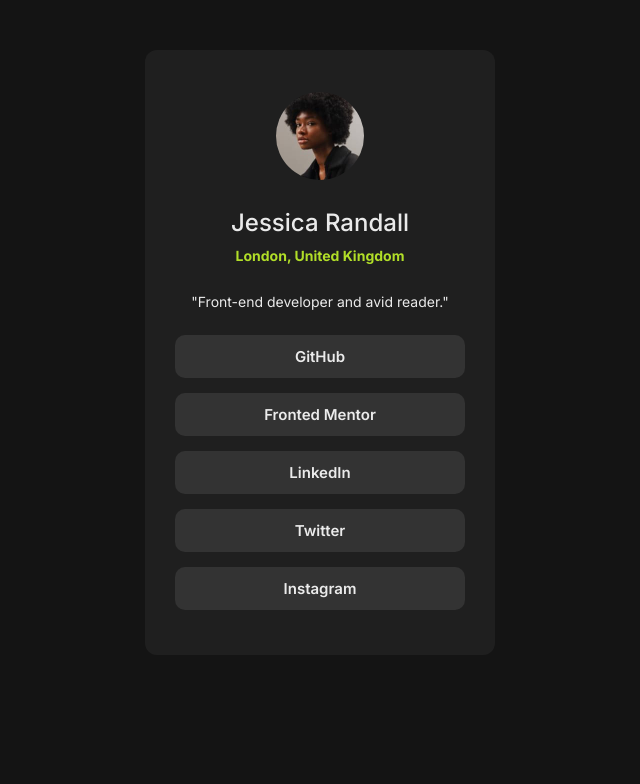
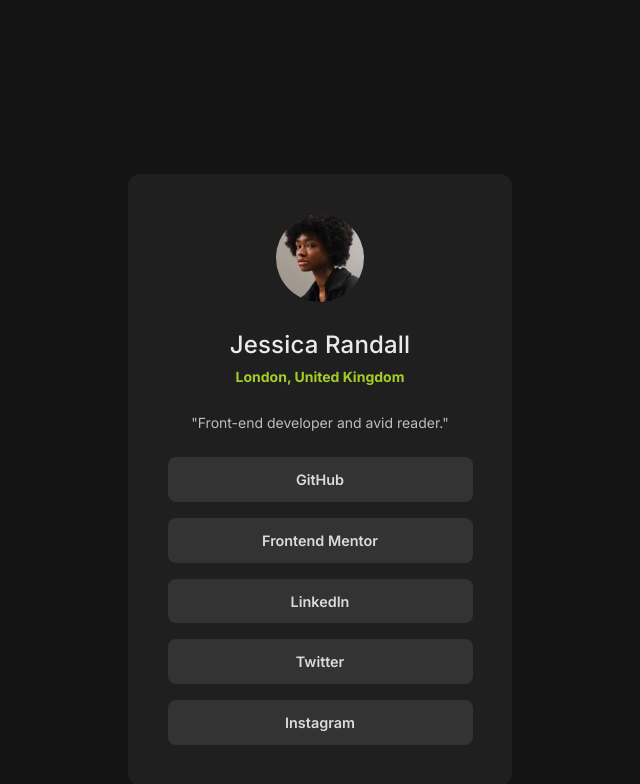
Before and after one commit to gabriel-m-dev/Social-links-profile-FRONTED-Mentor, a plain HTML site: page index.html in a window 1280 px wide. Shown: the whole page, without its empty margins (320-960 px from the left). Drawn offline with Linux system fonts and the light colour scheme.

Commit message:
final version

```diff
--- a/index.html
+++ b/index.html
@@ -22,7 +22,7 @@
             <div class="main__redes">
                 <ul class="redes__ul">
                     <li><a href="#" class="redes__links">GitHub</a></li>
-                    <li><a href="#" class="redes__links">Fronted Mentor</a></li>
+                    <li><a href="#" class="redes__links">Frontend Mentor</a></li>
                     <li><a href="#" class="redes__links">LinkedIn</a></li>
                     <li><a href="#" class="redes__links">Twitter</a></li>
                     <li><a href="#" class="redes__links">Instagram</a></li>
--- a/styles.css
+++ b/styles.css
@@ -10,7 +10,7 @@
 }
 
 :root {
-    --color-Green: hsla(75, 94%, 57%, 0.884);
+    --color-Green: hsla(75, 94%, 57%, 0.808);
     --color-White: hsla(0, 0%, 100%, 0.904);
     --color-Grey: hsl(0, 0%, 20%);
     --color-Dark-Grey: hsl(0, 0%, 12%);
@@ -22,15 +22,18 @@
 body {
     background-color: var(--color-Off-Black);
     min-height: 100vh;
+    display: flex;
+    justify-content: center;
+    align-items: center;
 }
 
 .contenedor {
     display: flex;
     flex-direction: column;
     background-color: var(--color-Dark-Grey);
-    margin: 50px auto;
-    width: 350px;
-    padding: 30px;
+    margin: 174px 0;
+    width: 384px;
+    padding: 28px 0 24px;
     text-align: center;
     border-radius: 12px;
 }
@@ -39,7 +42,7 @@
     display: block;
     border-radius: 50%;
     margin: 12px auto;
-    margin-bottom: 18px;
+    margin-bottom: 19px;
     width: 88px;
 }
 
@@ -51,8 +54,9 @@
 .header__name {
     color: var(--color-White);
     font-size: 1.5rem;
-    padding: 10px 0;
+    padding: 9px 0;
     font-weight: 500;
+    letter-spacing: .01rem;
 }
 
 .header__subtitle {
@@ -61,24 +65,32 @@
 }
 
 .main__parrafo {
-    color: var(--color-White);
+    color: rgba(255, 255, 255, 0.705);
     padding-top: 29px;
     font-size: 14px;
 }
 
 .main__redes {
-    margin-top: 25px;
+    margin-top: 26px;
+    display: flex;
+    flex-direction: column;
 }
 
 .redes__links {
     font-weight: 600;
-    font-size: 15px;
+    font-size: .9rem;
     margin: 0 auto;
-    margin-bottom: 15px;
+    margin-bottom: 16px;
     background-color: var(--color-Grey);
-    padding: 12px 40px;
-    max-width: 300px;
+    padding: .87rem;
+    max-width: 305px;
     display: block;
-    border-radius: 10px;
-    color: var(--color-White);
+    border-radius: 8px;
+    color: rgba(255, 255, 255, 0.829);
+    transition: 200ms;
 }
+
+.redes__links:hover {
+    background-color: var(--color-Green);
+    color: var(--color-Dark-Grey);
+}
```
